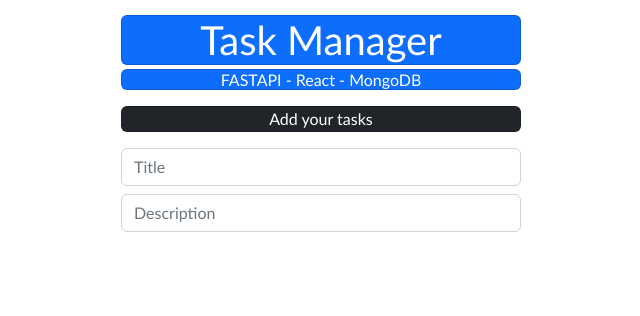
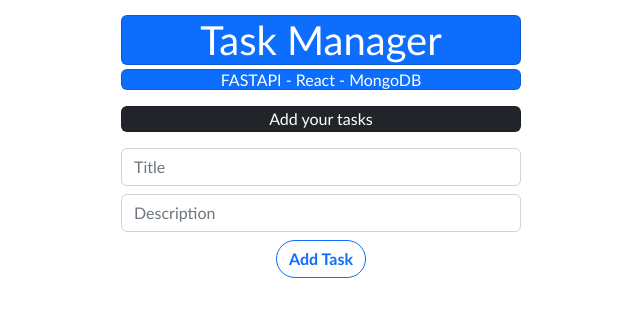
Before and after one commit to KennedyMungai/FarmIntro, a React (Create React App) app in the folder frontend/: page / in a window 1280 px wide. Shown: the top 316 px of the page, without its empty margins (319-959 px from the left). Built offline with nearby package versions, Linux system fonts and the light colour scheme.

Commit message:
Added an add task button

```diff
--- a/frontend/src/App.js
+++ b/frontend/src/App.js
@@ -17,9 +17,10 @@ function App()
         <span className="card-text">
           <input type="text" className="mb-2 form-control titleIn" placeholder='Title' />
           <input type="text" className="mb-2 form-control desIn" placeholder='Description' />
+          <button className="btn btn-outline-primary mx-2" style={{ 'border-radius': '50px', 'font-weight': 'bold' }}>Add Task</button>
         </span>
       </div>
-    </div>
+    </div >
   );
 }
 
```
